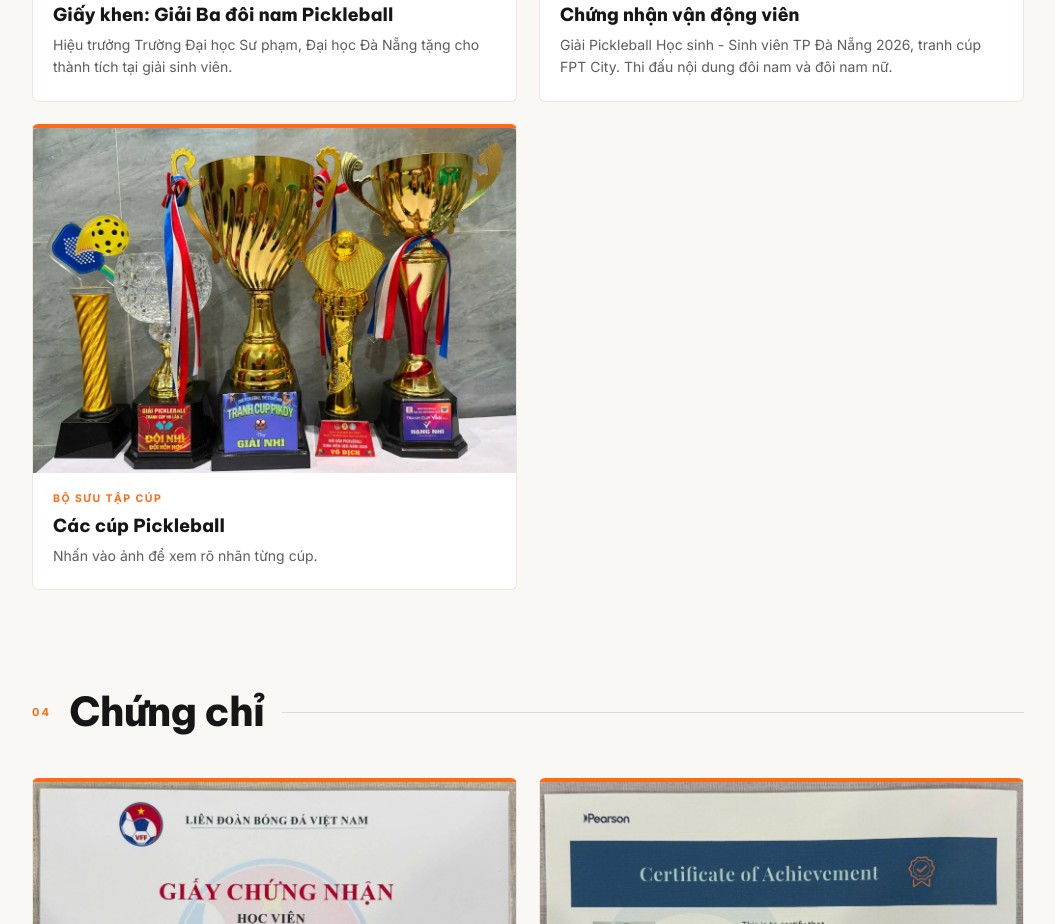
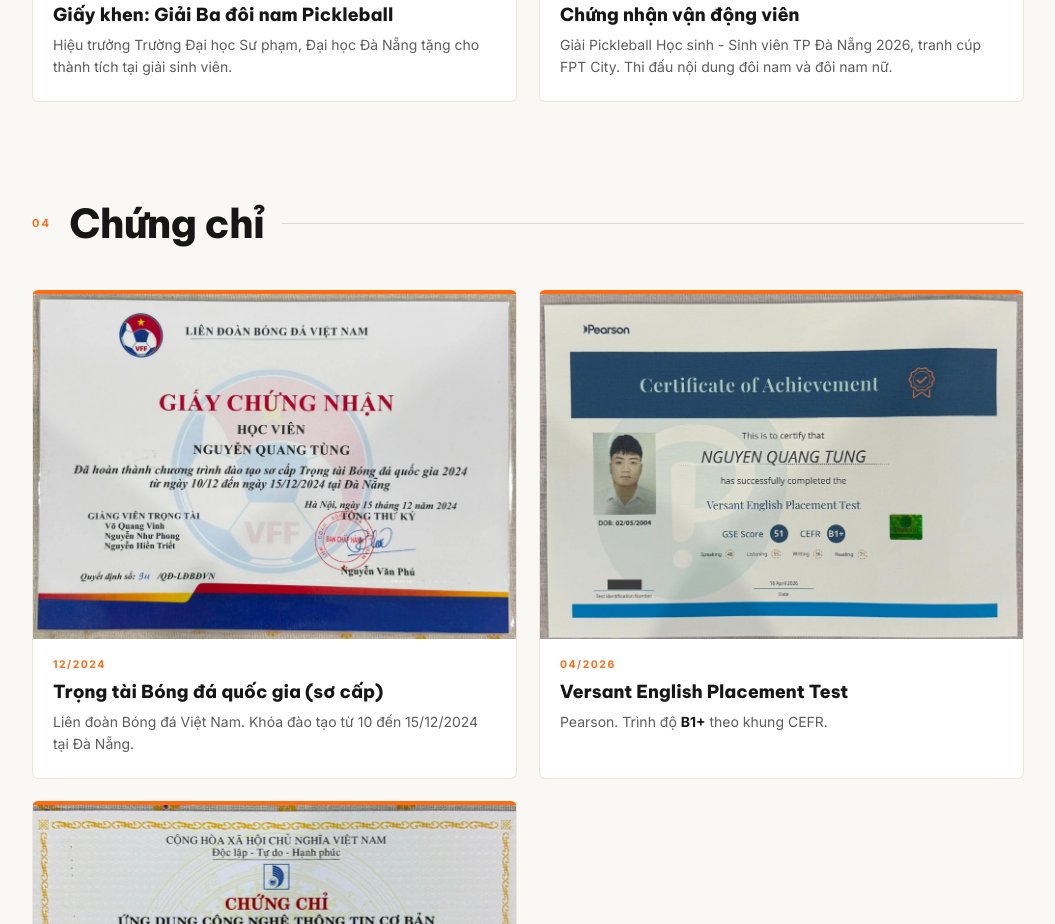
Before and after one commit to vynt1811-svg/portfolio-nguyen-quang-tung, a plain HTML site: page index.html in a window 1280 px wide. Shown: the part 3823-4747 px from the top of the page, without its empty margins (112-1167 px from the left). Drawn offline with Linux system fonts and the light colour scheme.

Commit message:
Bỏ thẻ ảnh cúp trùng

```diff
--- a/index.html
+++ b/index.html
@@ -115,8 +115,6 @@ footer p{margin-top:14px;font-size:14px}
         <div class="t"><p class="k">05/2026</p><h3>Giấy khen: Giải Ba đôi nam Pickleball</h3><p>Hiệu trưởng Trường Đại học Sư phạm, Đại học Đà Nẵng tặng cho thành tích tại giải sinh viên.</p></div></article>
       <article class="card"><button onclick="zoom(this)"><img src="img/chung-nhan-fpt-city.jpg" alt="Chứng nhận vận động viên giải Pickleball HS-SV Đà Nẵng"></button>
         <div class="t"><p class="k">06/2026</p><h3>Chứng nhận vận động viên</h3><p>Giải Pickleball Học sinh - Sinh viên TP Đà Nẵng 2026, tranh cúp FPT City. Thi đấu nội dung đôi nam và đôi nam nữ.</p></div></article>
-      <article class="card"><button onclick="zoom(this)"><img src="img/cup-huy-chuong-2.jpg" alt="Các cúp Pickleball"></button>
-        <div class="t"><p class="k">BỘ SƯU TẬP CÚP</p><h3>Các cúp Pickleball</h3><p>Nhấn vào ảnh để xem rõ nhãn từng cúp.</p></div></article>
     </div>
   </section>
 
```
Also changed, not shown: img/cup-huy-chuong-2.jpg (deleted).
